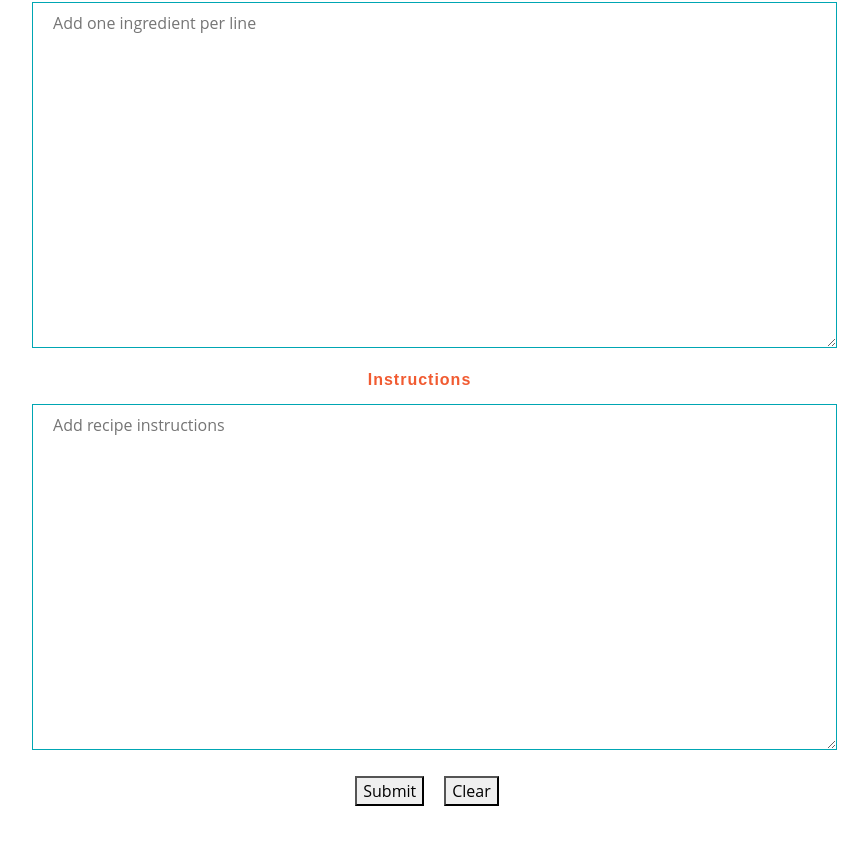
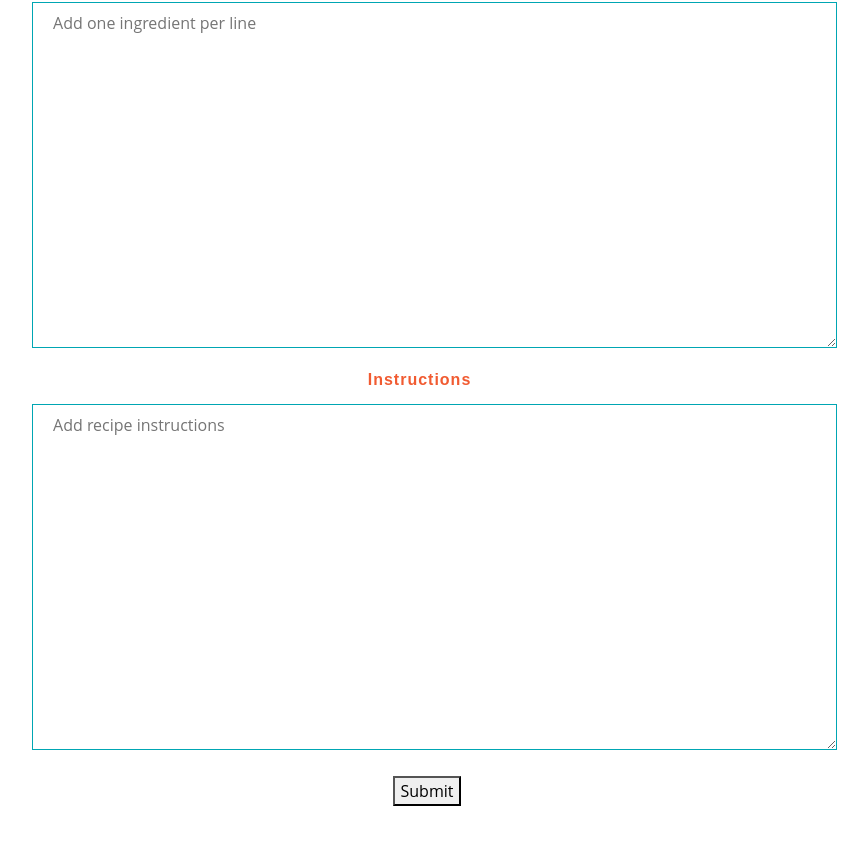
Before and after one commit to pamkadams/recip2K, a React (Create React App) app in the folder front_end/: page / in a window 1280 px wide. Shown: the part 944-1789 px from the top of the page, without its empty margins (213-1081 px from the left). Built offline with nearby package versions, Linux system fonts and the light colour scheme; no server answers.

Commit message:
cleared add form

```diff
--- a/front_end/src/App.js
+++ b/front_end/src/App.js
@@ -5,6 +5,7 @@ import RecipeFile from "./Recipefile.js";
 import axios from "axios";
 
 const baseURL = "http://localhost:3003";
+
 console.log("current base URL in App.js not FormContainer", baseURL);
 
 class App extends React.Component {
--- a/front_end/src/components/FormContainer.jsx
+++ b/front_end/src/components/FormContainer.jsx
@@ -46,11 +46,12 @@ class FormContainer extends Component {
     };
     this.handleInput = this.handleInput.bind(this);
     this.handleFormSubmit = this.handleFormSubmit.bind(this);
-    this.handleClearForm = this.handleClearForm.bind(this);
+
     this.handleServings = this.handleServings.bind(this);
     this.handleName = this.handleName.bind(this);
     this.handleCheckBox = this.handleCheckBox.bind(this);
   }
+
   handleInput(e) {
     let value = e.target.value;
     let name = e.target.name;
@@ -127,10 +128,6 @@ class FormContainer extends Component {
       recipes: data
     });
     console.log("Successful" + data);
-  }
-
-  handleClearForm(e) {
-    e.preventDefault();
     this.setState({
       newRecipe: {
         recipeName: "",
@@ -245,13 +242,6 @@ class FormContainer extends Component {
               style={buttonStyle}
             />
             {/* Submit */}
-            <Button
-              action={this.handleClearForm}
-              type={"secondary"}
-              title={"Clear"}
-              style={buttonStyle}
-            />
-            {/* Clear the form */}
           </fieldset>
         </form>
       </div>
```
